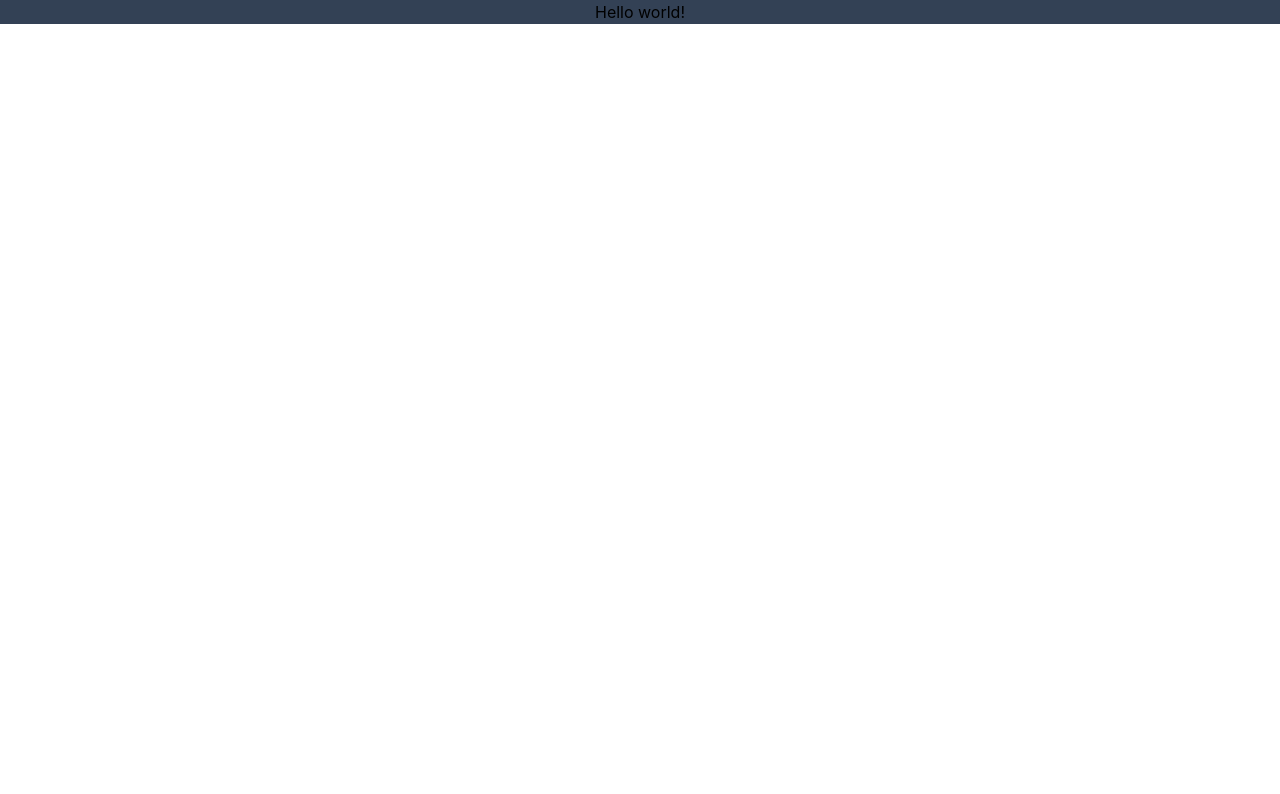
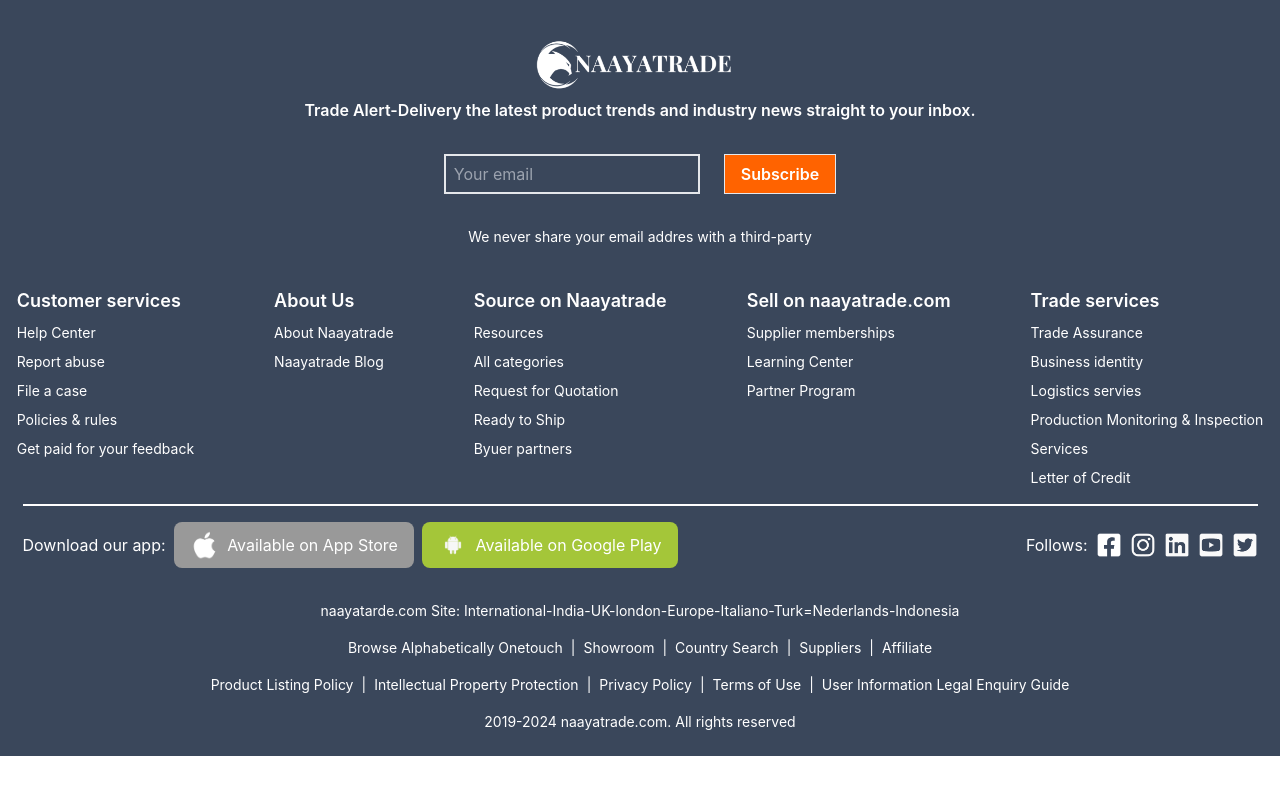
Before and after one commit to Sanket-NaayaTrade/Naaya_Trade-HomePage, a React (Create React App) app: page / in a window 1280 px wide. Shown: the top 794 px of the page. Built offline with nearby package versions, Linux system fonts and the light colour scheme.

Commit message:
fixed css

```diff
--- a/src/App.js
+++ b/src/App.js
@@ -1,9 +1,10 @@
 
 import "./App.css";
+import Footer from "./components/Footer";
 
 function App() {
   return <div className="App">
-    <p className="bg-slate-700">Hello world!</p>
+    <Footer />
   </div>;
 }
 
--- a/src/components/Footer.js
+++ b/src/components/Footer.js
@@ -45,7 +45,7 @@
   return (
     <div className="flex flex-col items-center py-6 bg-[#3A475B] text-white">
       <img src={require("../assets/naayaLogo.png")} className="h-[74px]" />
-      <h2>
+      <h2 className="font-semibold">
         Trade Alert-Delivery the latest product trends and industry news
         straight to your inbox.
       </h2>
@@ -54,7 +54,7 @@
           placeholder="Your email"
           className="bg-inherit border-2 w-[16rem] px-2 py-[6px]"
         />
-        <button className="bg-[#FF6300] px-4 border-[1px]">Subscribe</button>
+        <button className="bg-[#FF6300] px-4 border-[1px] font-semibold">Subscribe</button>
       </div>
       <p className="pb-10 text-[14px]">
         We never share your email addres with a third-party
@@ -139,33 +139,33 @@
           ))}
         </div>
       </div>
-      <p className="mt-8">
+      <p className="mt-8 text-[14px]">
         naayatarde.com Site:
         International-India-UK-london-Europe-Italiano-Turk=Nederlands-Indonesia
       </p>
       <div className="flex gap-x-2 mt-4">
-        <div>Browse Alphabetically Onetouch</div>
-        <div>|</div>
-        <div>Showroom</div>
-        <div>|</div>
-        <div>Country Search</div>
-        <div>|</div>
-        <div>Suppliers</div>
-        <div>|</div>
-        <div>Affiliate</div>
+        <div className="text-[14px]">Browse Alphabetically Onetouch</div>
+        <div className="text-[14px]">|</div>
+        <div className="text-[14px]">Showroom</div>
+        <div className="text-[14px]">|</div>
+        <div className="text-[14px]">Country Search</div>
+        <div className="text-[14px]">|</div>
+        <div className="text-[14px]">Suppliers</div>
+        <div className="text-[14px]">|</div>
+        <div className="text-[14px]">Affiliate</div>
       </div>
       <div className="flex gap-x-2 mt-4">
-        <div>Product Listing Policy</div>
-        <div>|</div>
-        <div>Intellectual Property Protection</div>
-        <div>|</div>
-        <div>Privacy Policy</div>
-        <div>|</div>
-        <div>Terms of Use</div>
-        <div>|</div>
-        <div>User Information Legal Enquiry Guide</div>
+        <div className="text-[14px]">Product Listing Policy</div>
+        <div className="text-[14px]">|</div>
+        <div className="text-[14px]">Intellectual Property Protection</div>
+        <div className="text-[14px]">|</div>
+        <div className="text-[14px]">Privacy Policy</div>
+        <div className="text-[14px]">|</div>
+        <div className="text-[14px]">Terms of Use</div>
+        <div className="text-[14px]">|</div>
+        <div className="text-[14px]">User Information Legal Enquiry Guide</div>
       </div>
-      <p className="mt-4">2019-2024 naayatrade.com. All rights reserved</p>
+      <p className="mt-4 text-[14px]">2019-2024 naayatrade.com. All rights reserved</p>
     </div>
   );
 };
```
